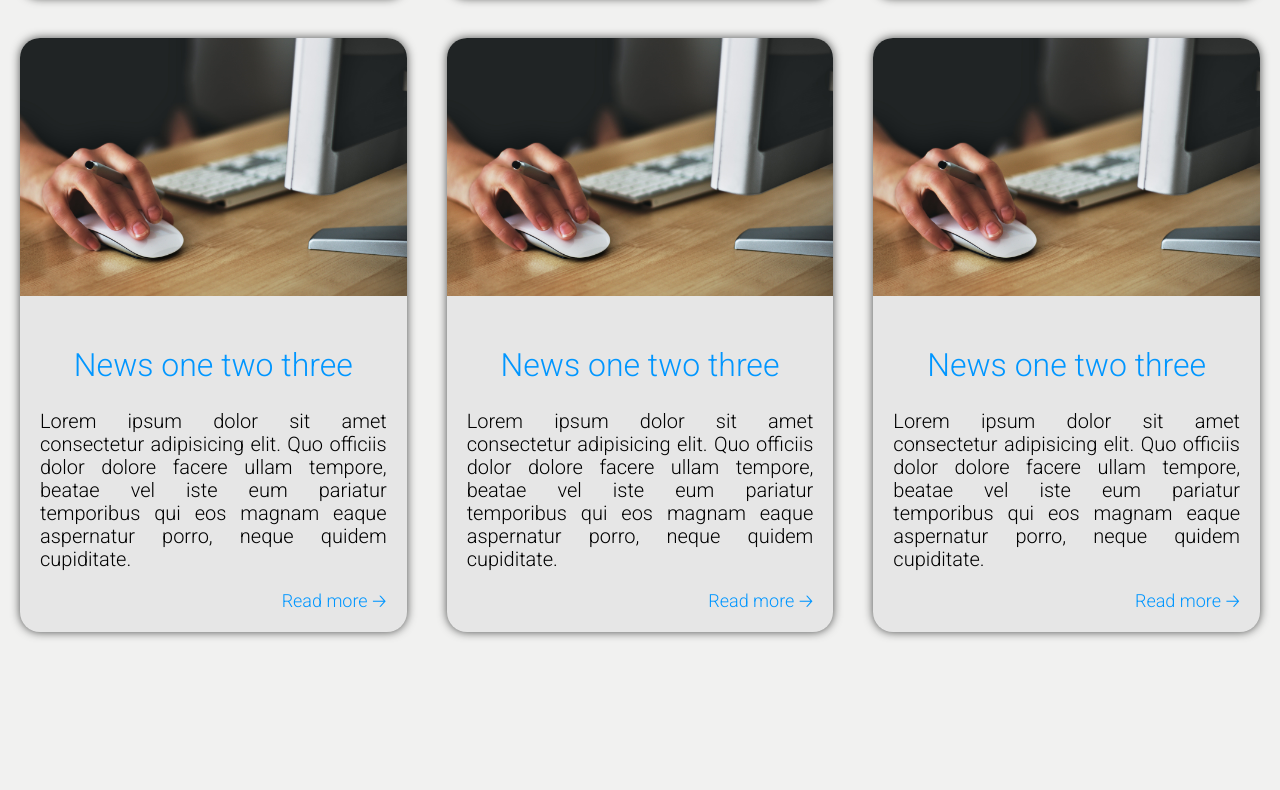
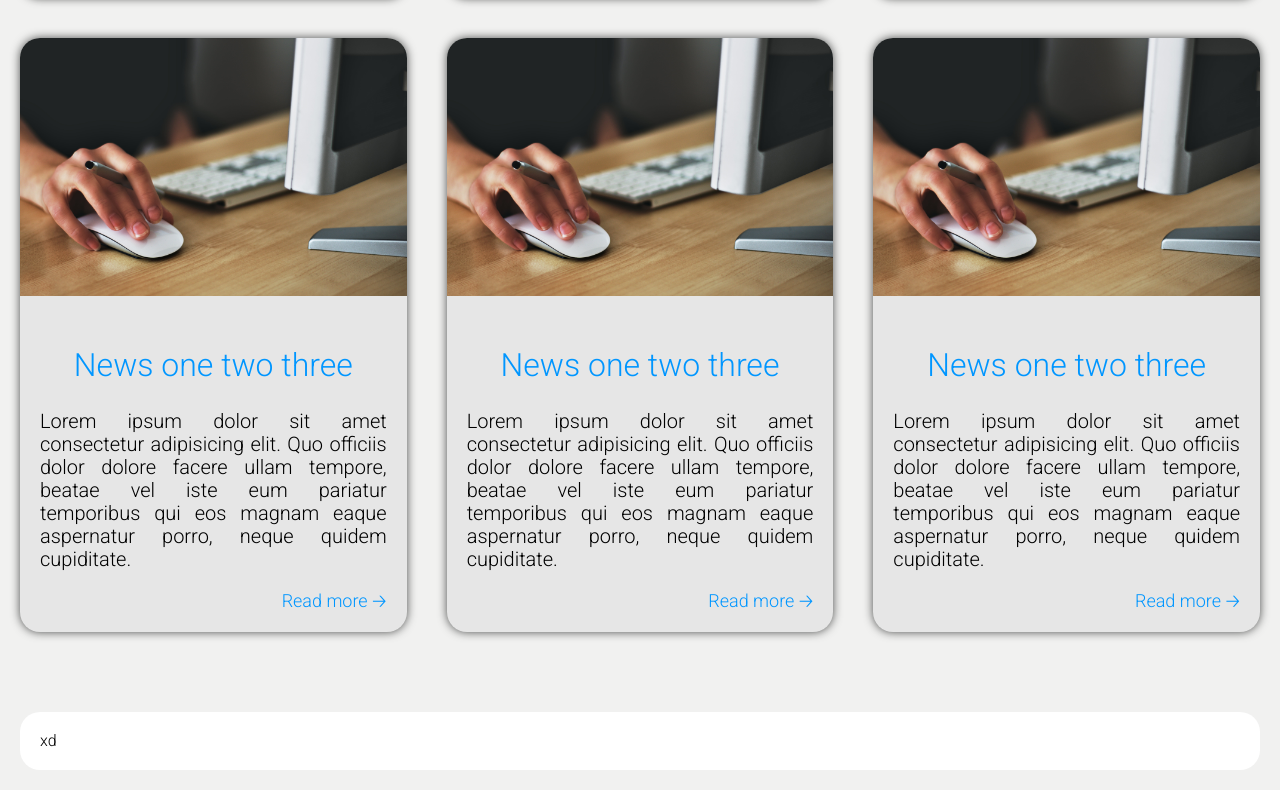
Before and after one commit to mizdebski77/Easy-Employ, a React (Create React App) app: page /Home in a window 1280 px wide. Shown: the part 2953-3743 px from the top of the page. Before the commit the page ends 3605 px from the top, so only its background shows below. Built offline with nearby package versions, Linux system fonts and the light colour scheme.

Commit message:
Background in app section changed

```diff
--- a/src/features/Home/AppSection/appSection.tsx
+++ b/src/features/Home/AppSection/appSection.tsx
@@ -4,7 +4,7 @@ import { Wrapper } from './styledAppSection';
 export const AppSection = () => {
     return (
         <Wrapper>
-
+            xd
         </Wrapper>
     );
 };
--- a/src/features/Home/AppSection/styledAppSection.ts
+++ b/src/features/Home/AppSection/styledAppSection.ts
@@ -1,5 +1,8 @@
 import { styled } from "styled-components";
 
 export const Wrapper = styled.div`
-
+    margin-top: 80px;
+    padding: 20px;
+    border-radius: 20px;
+    background: ${({ theme }) => theme.color.secondColor};
 `;
```
